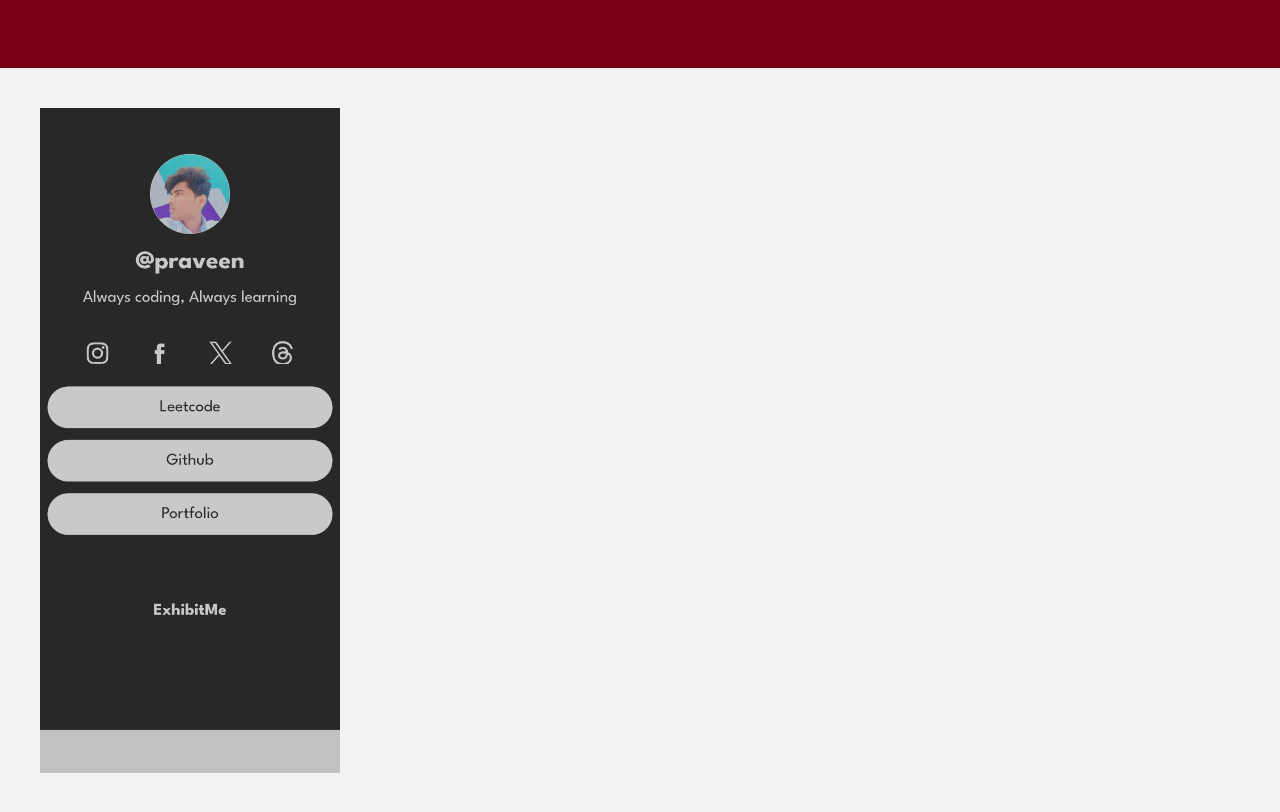
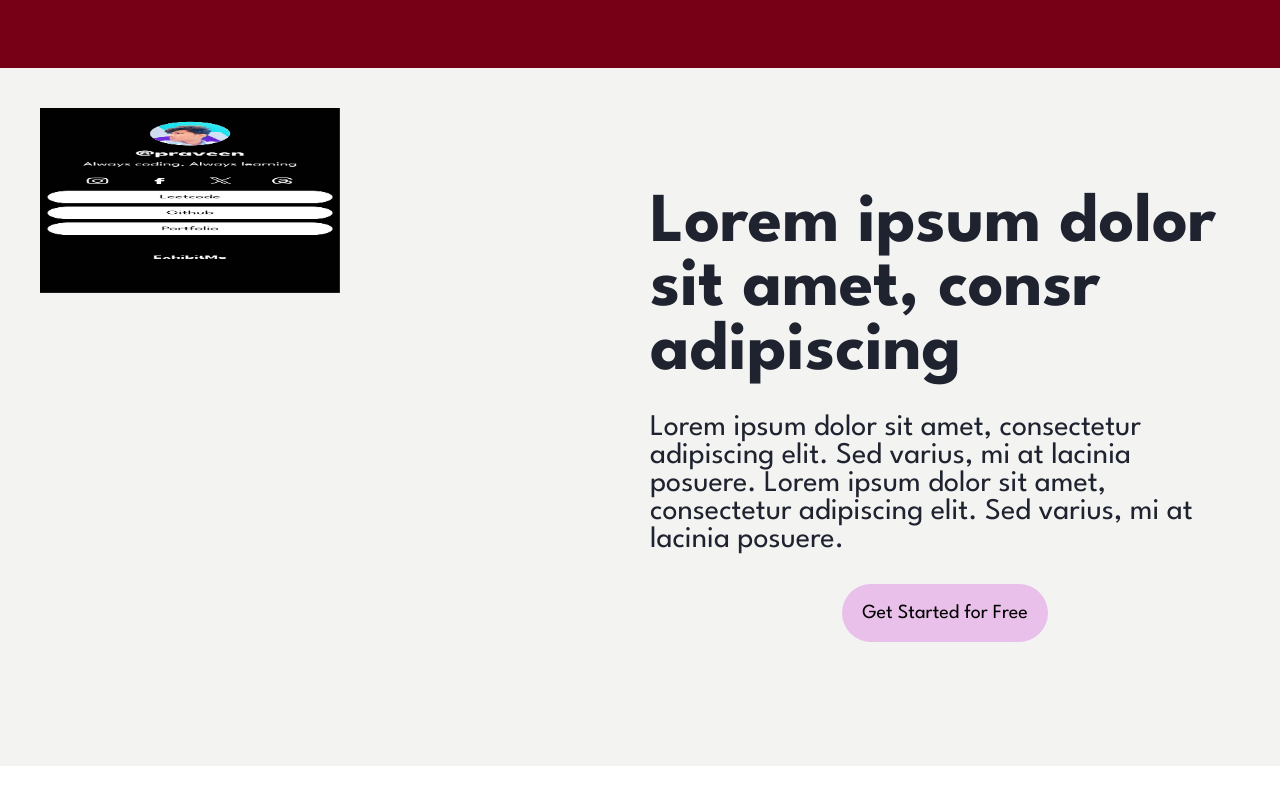
Before and after one commit to praveensubramani07/exhibit_react, a React (Create React App) app: page / in a window 1280 px wide. Shown: the part 1698-2510 px from the top of the page. After the commit the page ends 2464 px from the top, so only its background shows below. Built offline with nearby package versions, Linux system fonts and the light colour scheme.

Commit message:
Update home.css

```diff
--- a/src/componenet/home.css
+++ b/src/componenet/home.css
@@ -235,26 +235,25 @@
 }
 
 @keyframes fadeAnimation {
-    0% {
+    0%, 100% {
         opacity: 0;
     }
     50% {
         opacity: 1;
     }
-    100% {
-        opacity: 0;
-    }
 }
 
-.container-3 .image-con img:nth-child(1) {
+.container-3 .image-con img {
+    max-width: 100%;
+    height: auto;
     animation: fadeAnimation 4s infinite;
     animation-delay: 0s;
 }
 
 .container-3 .image-con img:nth-child(2) {
-    animation: fadeAnimation 4s infinite;
     animation-delay: 2s;
 }
+
 
 
 .container-3 .big-text{
```
